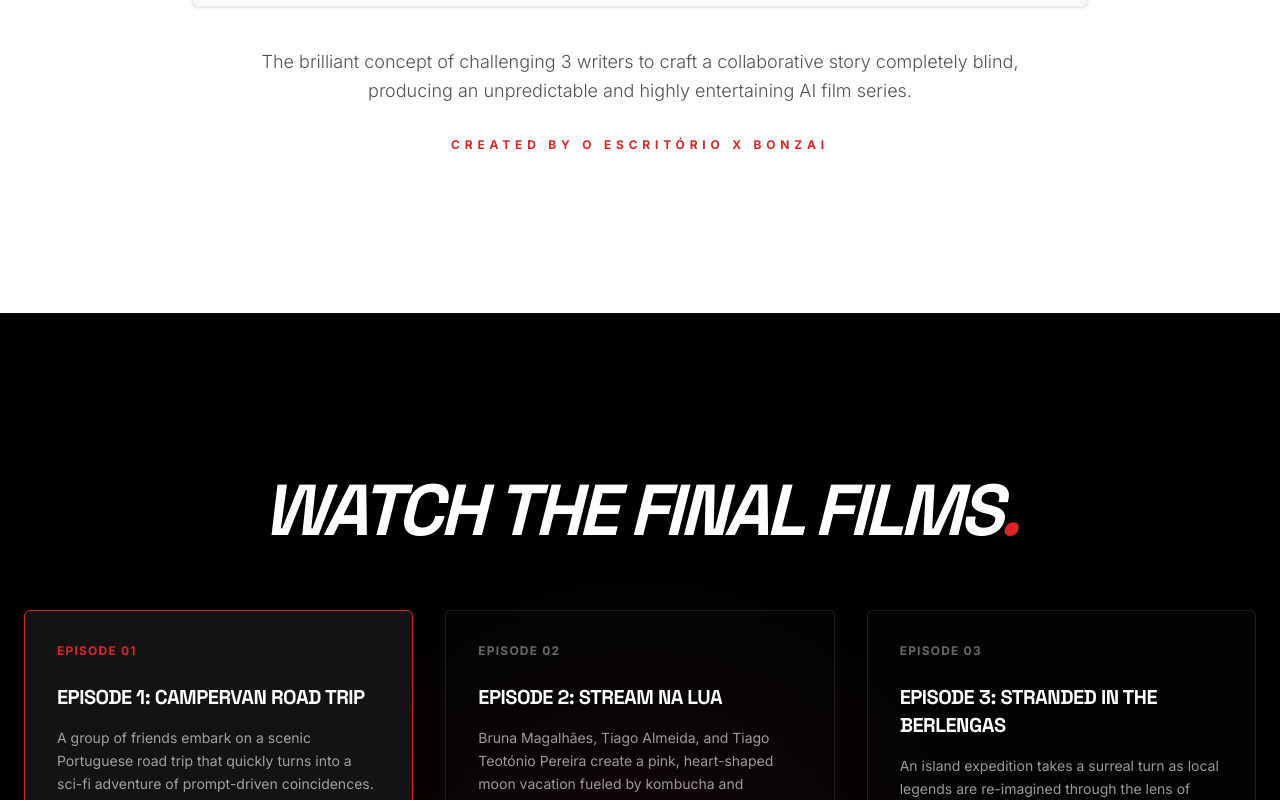
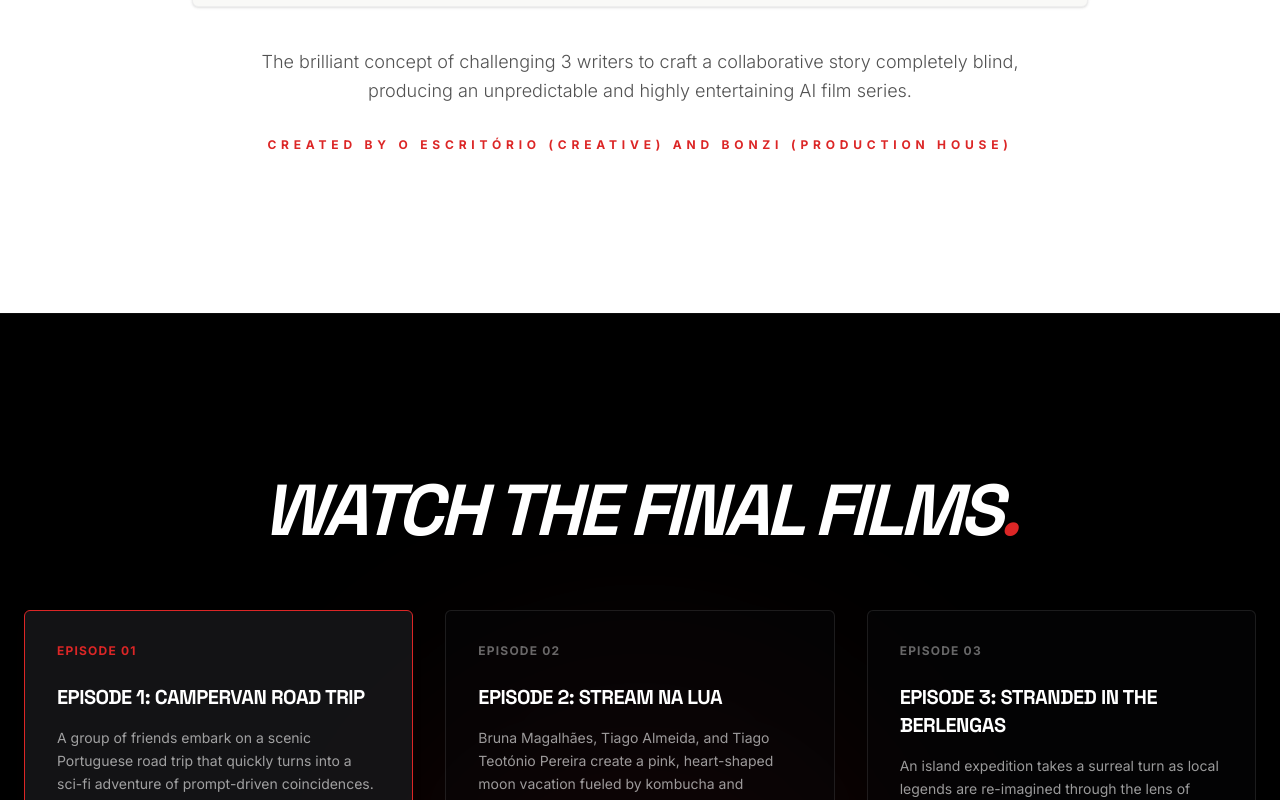
Before and after one commit to carolinevfxsup/NUWEB_V3, a React (Vite) app: page /showcase/nos-ai-campaign in a window 1280 px wide. Shown: the part 1400-2200 px from the top of the page. Built offline with nearby package versions, Linux system fonts and the light colour scheme.

Commit message:
chore: update partner branding and add links
Corrected "Bonzai" to "Bonzi" and "NuStudios" to "NU Studios" across i18n copy and project assets. Added external links to partner websites in the NOS showcase page.

```diff
--- a/src/lib/i18n.ts
+++ b/src/lib/i18n.ts
@@ -689,7 +689,7 @@ export const translations = {
       filmSectionSubtitle: 'Humans write the prompts, AI generates the films',
       partnersLabel: 'The Collaborators',
       partnersTitle: 'A Unified Vision',
-      partnersText: 'A high-impact collaboration between Portugal\'s largest telecom group, creative agency O Escritório, production company Bonzai, and NuStudios to craft a pioneering AI-driven digital experience.',
+      partnersText: 'A high-impact collaboration between Portugal\'s largest telecom group, creative agency O Escritório, production company Bonzi, and NU Studios to craft a pioneering AI-driven digital experience.',
       appLabel: '02. On-Set Technology',
       appTitle: 'The Storytelling App',
       appText: 'We designed and engineered a custom visual interface used on-set by the content creators. This digital terminal guided the writers as they composed their collaborative paragraphs, keeping the narrative flowing seamlessly while capturing raw prompt inputs.',
@@ -1716,7 +1716,7 @@ export const translations = {
       filmSectionSubtitle: 'Humanos escrevem os prompts, IA gera os filmes',
       partnersLabel: 'Os Colaboradores',
       partnersTitle: 'Uma Visão Unificada',
-      partnersText: 'Uma colaboração de alto impacto entre o maior grupo de telecomunicações de Portugal, a agência criativa O Escritório, a produtora Bonzai e a NuStudios para criar uma experiência digital pioneira orientada por IA.',
+      partnersText: 'Uma colaboração de alto impacto entre o maior grupo de telecomunicações de Portugal, a agência criativa O Escritório, a produtora Bonzi e a NU Studios para criar uma experiência digital pioneira orientada por IA.',
       appLabel: '02. Tecnologia em Set',
       appTitle: 'A App de Storytelling',
       appText: 'Projetámos e desenvolvemos uma interface visual personalizada utilizada em set pelos criadores de conteúdo. Este terminal digital guiou os escritores enquanto compunham os seus parágrafos colaborativos, mantendo o fluxo da narrativa enquanto capturava os prompts.',
--- a/src/pages/showcase/NOS.tsx
+++ b/src/pages/showcase/NOS.tsx
@@ -177,7 +177,25 @@ export const NOS = () => {
               </p>
 
               <div className="mt-8 text-xs font-black uppercase tracking-[0.4em] text-[#DC2626]">
-                Created by O Escritório x Bonzai
+                Created by{" "}
+                <a
+                  href="https://oescritorio.net/work"
+                  target="_blank"
+                  rel="noopener noreferrer"
+                  className="hover:underline"
+                >
+                  O Escritório
+                </a>{" "}
+                (Creative) and{" "}
+                <a
+                  href="https://bonzi.pt/"
+                  target="_blank"
+                  rel="noopener noreferrer"
+                  className="hover:underline"
+                >
+                  Bonzi
+                </a>{" "}
+                (Production house)
               </div>
             </motion.div>
           </div>
@@ -521,7 +539,7 @@ export const NOS = () => {
                 </a>
               </motion.div>
 
-              {/* Card 3: Bonzai */}
+              {/* Card 3: Bonzi */}
               <motion.div
                 {...fadeInUp}
                 className="p-8 rounded-md border border-[#EEEEEE] bg-[#F9F9F7] flex flex-col justify-between aspect-[4/3]"
@@ -530,7 +548,7 @@ export const NOS = () => {
                   <div className="w-12 h-12 rounded-full bg-white flex items-center justify-center border border-neutral-100 shadow-sm mb-6">
                     <Cpu className="w-6 h-6 text-[#DC2626]" />
                   </div>
-                  <h3 className="text-xl font-bold uppercase tracking-tight mb-3">Bonzai</h3>
+                  <h3 className="text-xl font-bold uppercase tracking-tight mb-3">Bonzi</h3>
                   <p className="text-sm text-neutral-500 leading-relaxed font-sans mb-6">
                     {language === 'pt'
                       ? "Uma produtora inovadora na vanguarda da união do cinema tradicional com tecnologia de inteligência artificial de última geração."
@@ -543,7 +561,7 @@ export const NOS = () => {
                   rel="noopener noreferrer"
                   className="inline-flex items-center gap-2 text-xs font-black uppercase tracking-widest text-[#DC2626] hover:translate-x-1 transition-transform"
                 >
-                  Visit Bonzai <ExternalLink className="w-3.5 h-3.5" />
+                  Visit Bonzi <ExternalLink className="w-3.5 h-3.5" />
                 </a>
               </motion.div>
             </div>
```
